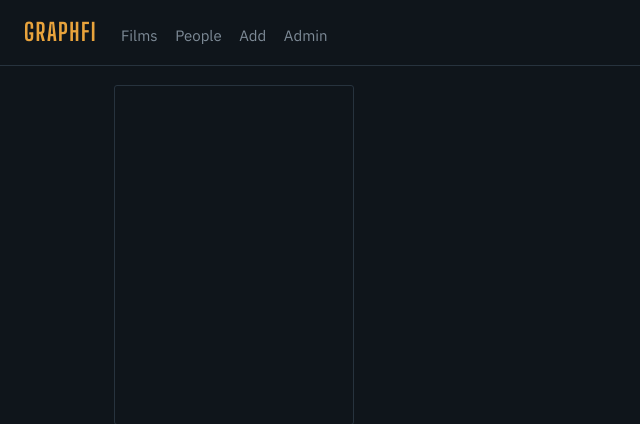
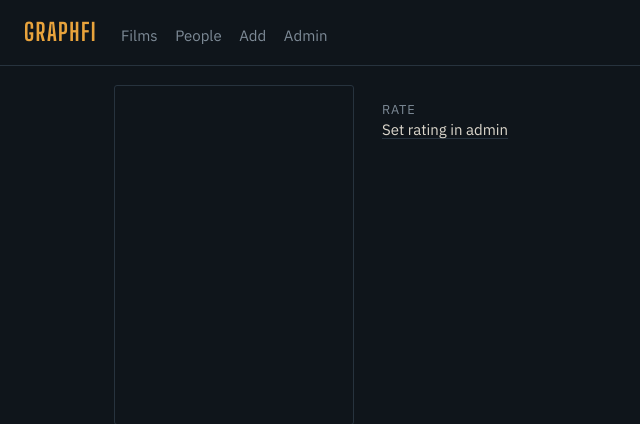
Before and after one commit to crishman/graphfi, a Django app: template films/templates/films/film_detail.html in a window 1280 px wide. Shown: the top 424 px of the page, without its empty margins (0-640 px from the left). Run offline with Django 5.2, Linux system fonts and the light colour scheme; the template is opened without the code that fills it, so the values that code supplies are empty.

Commit message:
Link film cards to their admin change page for rating

```diff
--- a/films/templates/films/film_detail.html
+++ b/films/templates/films/film_detail.html
@@ -37,6 +37,8 @@
         {% if film.imdb_id %} <a href="https://www.imdb.com/title/{{ film.imdb_id }}/" rel="noopener">IMDb</a>{% endif %}
       </dd>
       {% endif %}
+      <dt>Rate</dt>
+      <dd><a href="/admin/films/film/{{ film.pk }}/change/">{% if film.rating %}Edit rating in admin{% else %}Set rating in admin{% endif %}</a></dd>
     </dl>
     {% if film.note %}
     <h2>Note</h2>
```
Also changed, not shown: tests/unit/test_views.py (+7 -0 lines).
